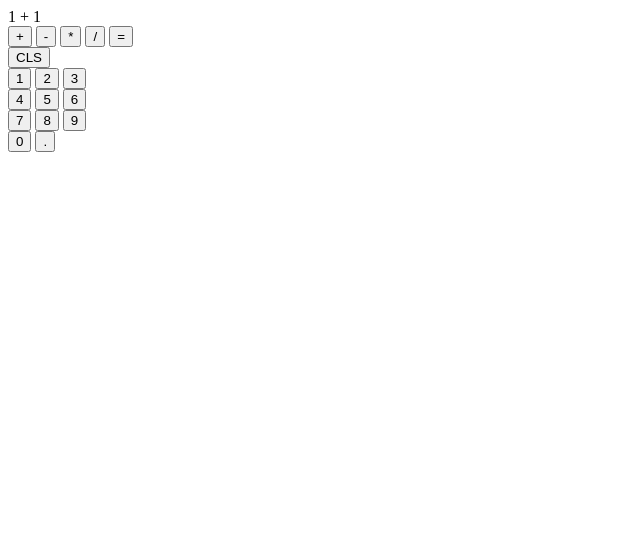
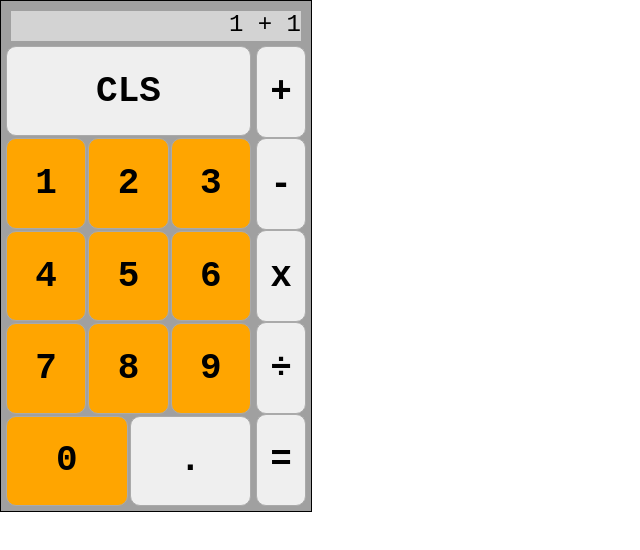
Before and after one commit to ChaseDVickery/odin-calculator, a plain HTML site: page index.html in a window 1280 px wide. Shown: the whole page, without its empty margins (0-640 px from the left). Drawn offline with Linux system fonts and the light colour scheme.

Commit message:
Add CSS styling to calculator

```diff
--- a/index.html
+++ b/index.html
@@ -6,41 +6,44 @@
     <title>Document</title>
 
     <script src="calculator.js" defer></script>
+    <link rel="stylesheet" href="style.css">
 </head>
 <body>
     <div id="calculator">
-        <div id="calc-display">1 + 1</div>
+        <div id="calc-display"><div>1 + 1</div></div>
 
-        <div id="op-panel">
-            <button class="calc-btn op" id="add">+</button>
-            <button class="calc-btn op" id="sub">-</button>
-            <button class="calc-btn op" id="mul">*</button>
-            <button class="calc-btn op" id="div">/</button>
-            <button class="calc-btn resolve" id="resolve">=</button>
-        </div>
+        <div id="buttons">
+            <div id="rows">
+                <div class="num-row">
+                    <button class="calc-btn cls" id="cls">CLS</button>
+                </div>
+                <div class="num-row">
+                    <button class="calc-btn num" id="1">1</button>
+                    <button class="calc-btn num" id="2">2</button>
+                    <button class="calc-btn num" id="3">3</button>
+                </div>
+                <div class="num-row">
+                    <button class="calc-btn num" id="4">4</button>
+                    <button class="calc-btn num" id="5">5</button>
+                    <button class="calc-btn num" id="6">6</button>
+                </div>
+                <div class="num-row">
+                    <button class="calc-btn num" id="7">7</button>
+                    <button class="calc-btn num" id="8">8</button>
+                    <button class="calc-btn num" id="9">9</button>
+                </div>
+                <div class="num-row">
+                    <button class="calc-btn num" id="0">0</button>
+                    <button class="calc-btn dot" id="dot">.</button>
+                </div>
+            </div>
 
-        <div id="rows">
-            <div id="num-row">
-                <button class="calc-btn cls" id="cls">CLS</button>
-            </div>
-            <div id="num-row">
-                <button class="calc-btn num" id="1">1</button>
-                <button class="calc-btn num" id="2">2</button>
-                <button class="calc-btn num" id="3">3</button>
-            </div>
-            <div id="num-row">
-                <button class="calc-btn num" id="4">4</button>
-                <button class="calc-btn num" id="5">5</button>
-                <button class="calc-btn num" id="6">6</button>
-            </div>
-            <div id="num-row">
-                <button class="calc-btn num" id="7">7</button>
-                <button class="calc-btn num" id="8">8</button>
-                <button class="calc-btn num" id="9">9</button>
-            </div>
-            <div id="num-row">
-                <button class="calc-btn num" id="0">0</button>
-                <button class="calc-btn dot" id="dot">.</button>
+            <div id="op-panel">
+                <button class="calc-btn op" id="add">+</button>
+                <button class="calc-btn op" id="sub">-</button>
+                <button class="calc-btn op" id="mul">x</button>
+                <button class="calc-btn op" id="div">&#247</button>
+                <button class="calc-btn resolve" id="resolve">=</button>
             </div>
         </div>
 
--- /dev/null
+++ b/style.css
@@ -0,0 +1,88 @@
+* {
+    padding: 0;
+    margin: 0;
+    font-family: monospace, sans-serif
+}
+
+#calculator {
+    display: flex;
+    width: 300px;
+    height: 500px;
+    /* min-width: 300px;
+    min-height: 500px; */
+    /* max-width: 600px;
+    max-height: 1000px; */
+    flex-direction: column;
+
+    border: solid black 1px;
+    padding: 5px;
+    background-color: #a0a0a0;
+}
+
+#calc-display {
+    display: flex;
+    flex: 0 1 auto;
+    flex-direction: column;
+    height: 40px;
+    /* text-align: end; */
+    /* align-items: center; */
+    justify-content: center;
+}
+#calc-display div{
+    /* box-sizing: content-box; */
+    /* align-self: center; */
+    text-align: end;
+    margin: 5px;
+    flex: 1 1 0;
+    background-color: lightgray;
+    font-size: 24px;
+}
+
+#buttons {
+    display: flex;
+    flex-direction: row;
+    flex: 1 1 0;
+}
+
+#op-panel {
+    display: flex;
+    flex-direction: column;
+    flex: 1 1 0;
+}
+
+#buttons {
+    display: flex;
+    flex: 1 1 0;
+    gap: 5px;
+}
+#rows {
+    display: flex;
+    flex-direction: column;
+    flex: 20 1 0;
+    gap: 2px;
+}
+.num-row {
+    display: flex;
+    /* border: solid black 1px; */
+    flex: 1 1 0;
+    gap: 2px;
+}
+.calc-btn {
+    flex: 1 1 0;
+    font-size: 36px;
+    font-weight: 900;
+    border: solid #aaaaaa 1px;
+    border-radius: 10px;
+}
+.calc-btn.num {
+    background-color: orange;
+}
+.calc-btn.num:hover {
+    background-color: rgb(205, 100, 0);
+}
+
+button.op,
+button.resolve {
+    min-width: 50px;
+    min-height: 50px;
+}
```
